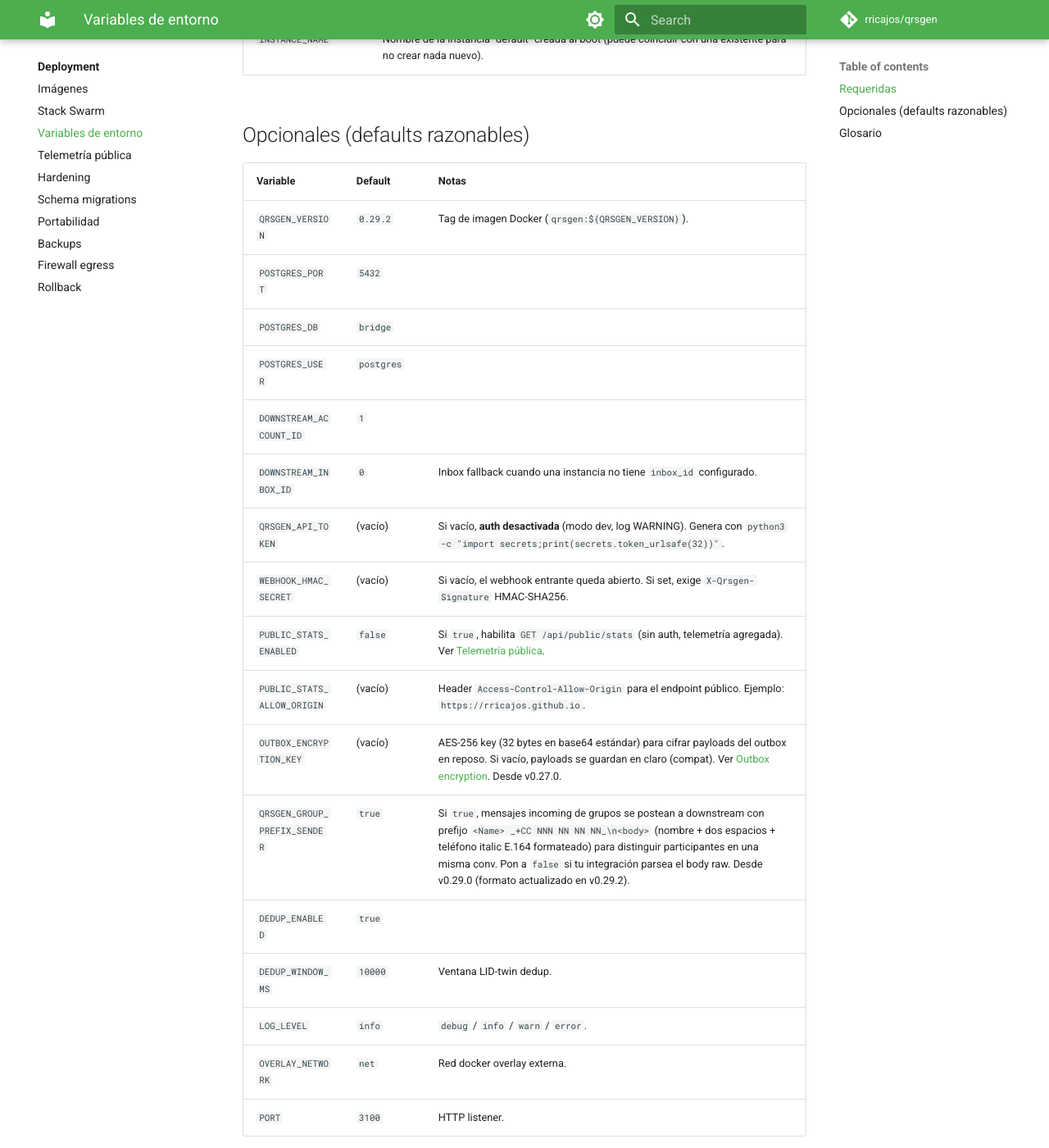
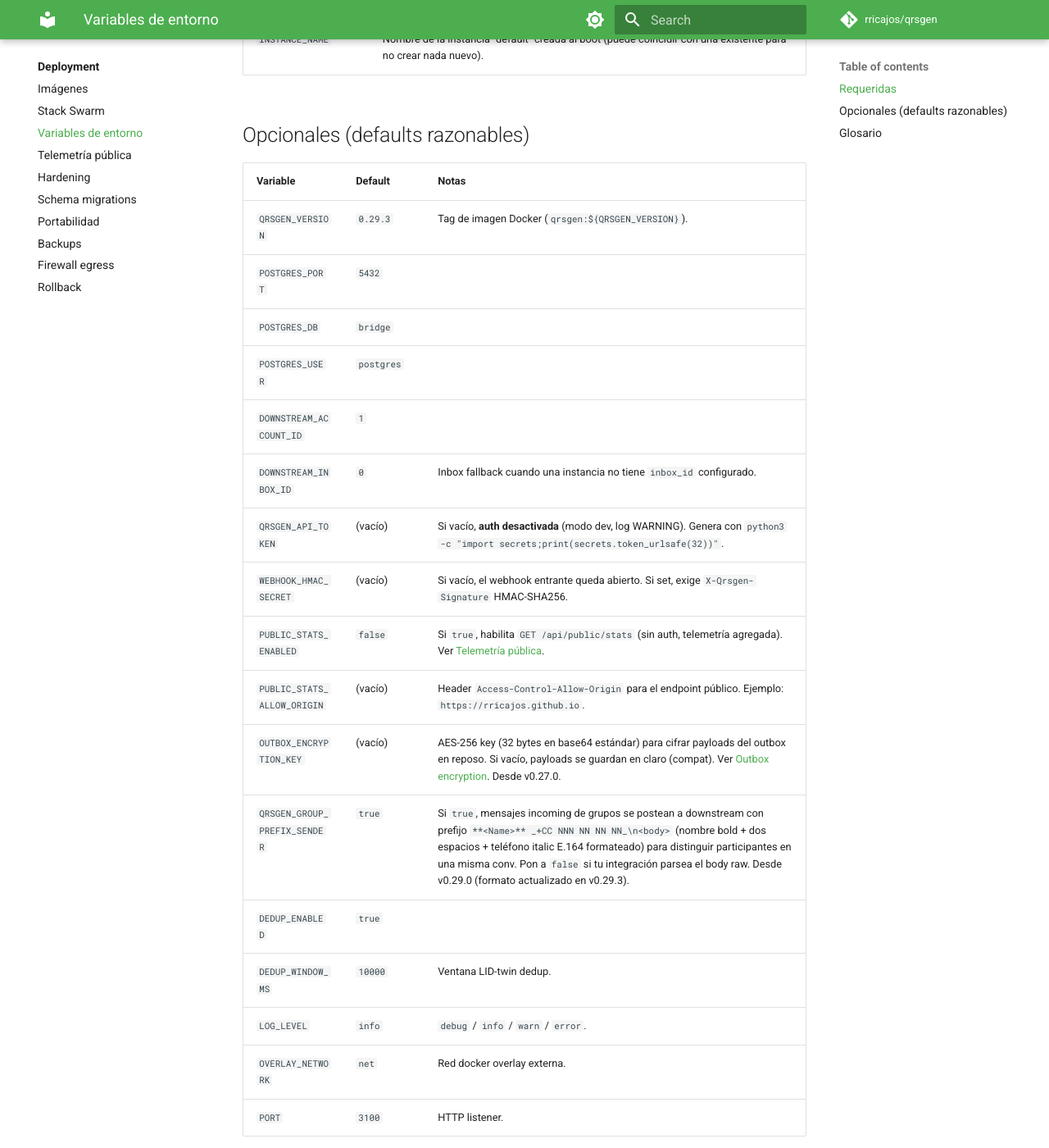
Before and after one commit to rricajos/qrsgen, an MkDocs documentation site: the page built from docs/deployment/env-vars.md, in a window 1280 px wide and 1400 px high, scrolled down 522 px. Shown: the whole window at 82% size. Built offline with MkDocs 1.6.1 and Material for MkDocs 9.7.7, drawn with Linux system fonts in a browser that asks for light colours; comment, search, counter and statistics services are not loaded.

Commit message:
fix(groups): name in bold for better visual hierarchy (v0.29.3)
Cambia el prefijo de "<Name>  _+CC ..._" a "**<Name>**  _+CC ..._".
Chatwoot renderiza ** como bold. Razón: en convs de grupo con 3-5
senders, el ojo escanea más rápido a la columna izquierda cuando el
nombre tiene peso visual (bold) vs el body (plain) y el teléfono
(italic, segundo plano).

Sin cambios de routing, sin nuevas env vars. Mismo bold se aplica al
caso degenerate name-only: "**<Name>**:".

```diff
--- a/docker-compose.yml
+++ b/docker-compose.yml
@@ -13,7 +13,7 @@
 #   DOWNSTREAM_API_TOKEN         token con permisos full
 #
 # Variables opcionales (con defaults razonables):
-#   QRSGEN_VERSION             tag de imagen (default: 0.29.2)
+#   QRSGEN_VERSION             tag de imagen (default: 0.29.3)
 #   POSTGRES_PORT              5432
 #   POSTGRES_DB                bridge
 #   POSTGRES_USER              postgres
@@ -31,7 +31,7 @@
 
 services:
   qrsgen:
-    image: qrsgen:${QRSGEN_VERSION:-0.29.2}
+    image: qrsgen:${QRSGEN_VERSION:-0.29.3}
     environment:
       PORT: "3100"
       INSTANCE_NAME: "${INSTANCE_NAME:-DEVOPS}"
--- a/docs/deployment/env-vars.md
+++ b/docs/deployment/env-vars.md
@@ -14,7 +14,7 @@
 
 | Variable | Default | Notas |
 |---|---|---|
-| `QRSGEN_VERSION` | `0.29.2` | Tag de imagen Docker (`qrsgen:${QRSGEN_VERSION}`). |
+| `QRSGEN_VERSION` | `0.29.3` | Tag de imagen Docker (`qrsgen:${QRSGEN_VERSION}`). |
 | `POSTGRES_PORT` | `5432` | |
 | `POSTGRES_DB` | `bridge` | |
 | `POSTGRES_USER` | `postgres` | |
@@ -25,7 +25,7 @@
 | `PUBLIC_STATS_ENABLED` | `false` | Si `true`, habilita `GET /api/public/stats` (sin auth, telemetría agregada). Ver [Telemetría pública](public-stats.md). |
 | `PUBLIC_STATS_ALLOW_ORIGIN` | (vacío) | Header `Access-Control-Allow-Origin` para el endpoint público. Ejemplo: `https://rricajos.github.io`. |
 | `OUTBOX_ENCRYPTION_KEY` | (vacío) | AES-256 key (32 bytes en base64 estándar) para cifrar payloads del outbox en reposo. Si vacío, payloads se guardan en claro (compat). Ver [Outbox encryption](../security/outbox-encryption.md). Desde v0.27.0. |
-| `QRSGEN_GROUP_PREFIX_SENDER` | `true` | Si `true`, mensajes incoming de grupos se postean a downstream con prefijo `<Name>  _+CC NNN NN NN NN_\n<body>` (nombre + dos espacios + teléfono italic E.164 formateado) para distinguir participantes en una misma conv. Pon a `false` si tu integración parsea el body raw. Desde v0.29.0 (formato actualizado en v0.29.2). |
+| `QRSGEN_GROUP_PREFIX_SENDER` | `true` | Si `true`, mensajes incoming de grupos se postean a downstream con prefijo `**<Name>**  _+CC NNN NN NN NN_\n<body>` (nombre bold + dos espacios + teléfono italic E.164 formateado) para distinguir participantes en una misma conv. Pon a `false` si tu integración parsea el body raw. Desde v0.29.0 (formato actualizado en v0.29.3). |
 | `DEDUP_ENABLED` | `true` | |
 | `DEDUP_WINDOW_MS` | `10000` | Ventana LID-twin dedup. |
 | `LOG_LEVEL` | `info` | `debug` / `info` / `warn` / `error`. |
```
Also changed, not shown: CHANGELOG.md (+20 -0 lines), 3 other files.
